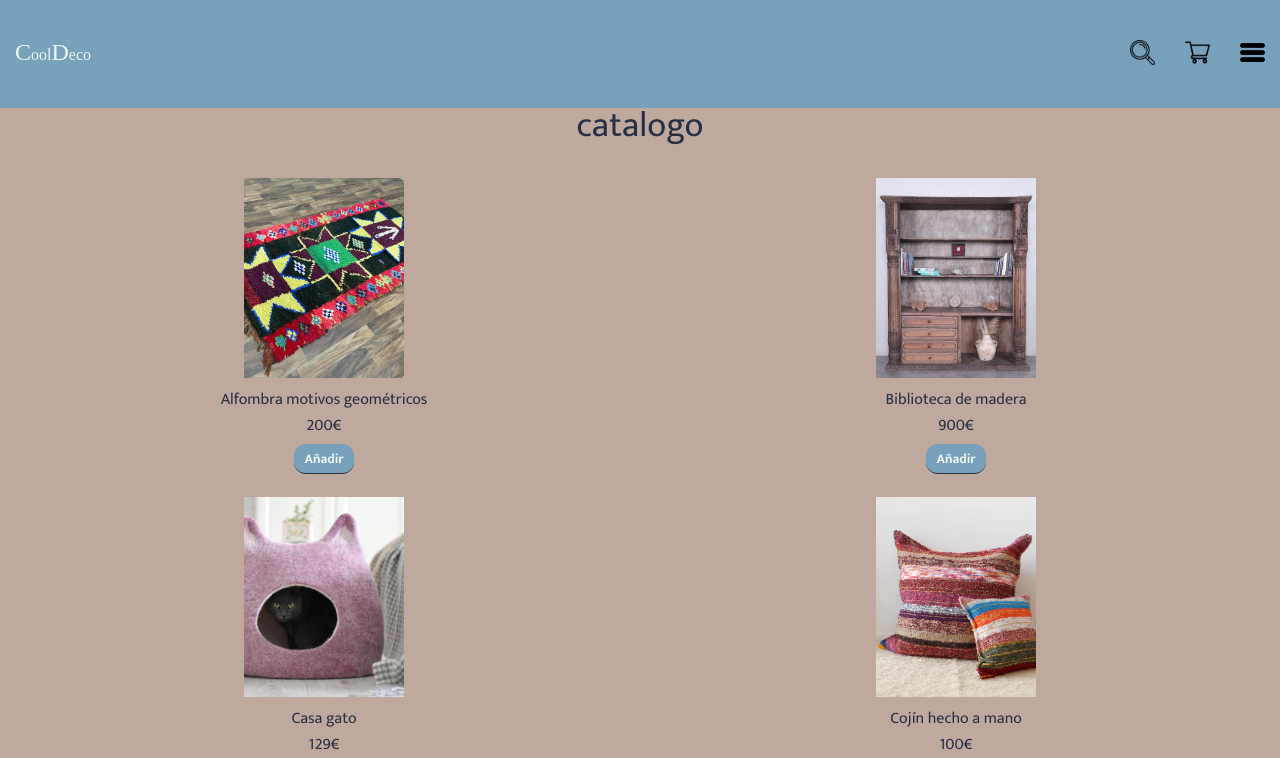
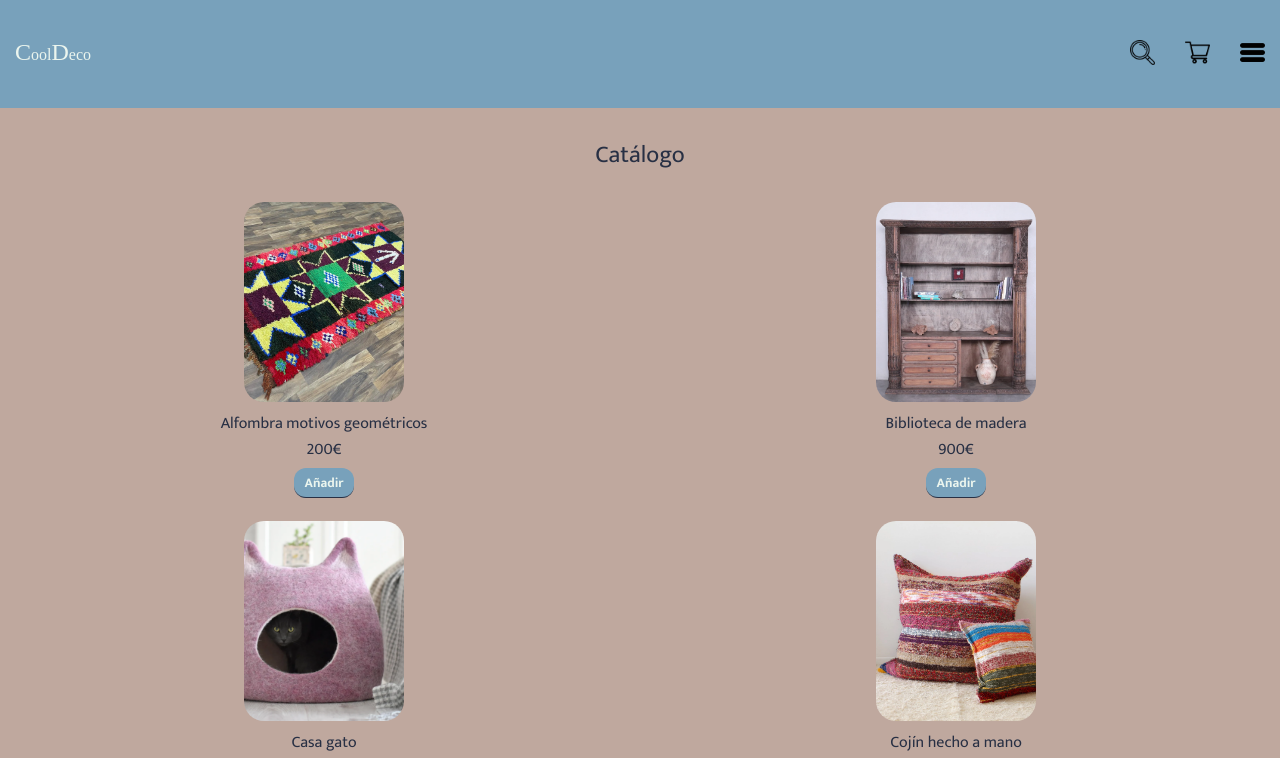
Before and after one commit to Menchu02/Buy_it, a plain HTML site: page catalogo.html in a window 1280 px wide. Shown: the top 758 px of the page. Drawn offline with Linux system fonts and the light colour scheme; a web font is replaced by a local one.

Commit message:
fixed some css

```diff
--- a/catalogo.html
+++ b/catalogo.html
@@ -37,7 +37,7 @@
   </header>
   <main>
     <h2 class="header-catalogo">
-      catalogo
+      catálogo
     </h2>
     <div class="lista-productos">
       <div class="lista-productos__ficha-producto">
--- a/css/component/catalogo.css
+++ b/css/component/catalogo.css
@@ -7,9 +7,10 @@ main {
 
 }
 .header-catalogo {
-  font-size: 2.2rem;
+  font-size: 1.5rem;
   text-align: center;
-  padding-bottom: 35px;
+  padding: 35px 0;
+  text-transform: capitalize;
 }
 .lista-productos {
   display: grid;
@@ -43,6 +44,7 @@ main {
   height: 200px;
   object-fit: cover;
   overflow: hidden;
+  border-radius: 20px;
 }
 
 footer {
```
